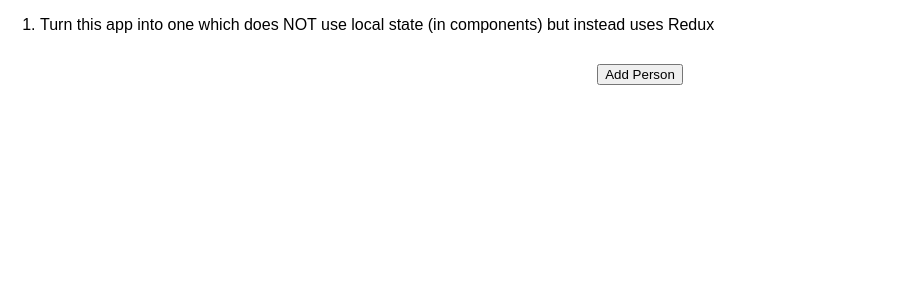
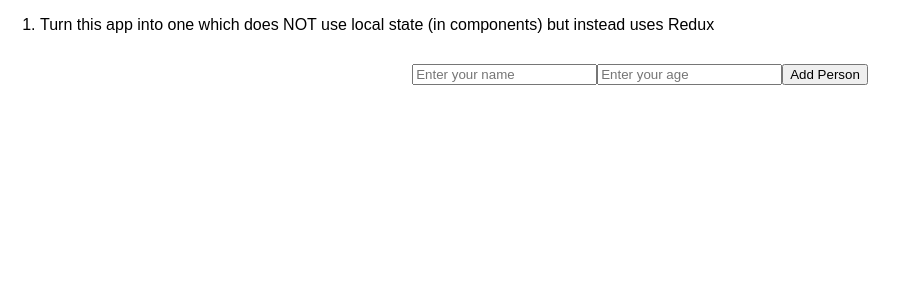
Before and after one commit to MadFarmer101/redux-add-persons-app, a React (Create React App) app: page / in a window 1280 px wide. Shown: the top 300 px of the page, without its empty margins (0-908 px from the left). Built offline with nearby package versions, Linux system fonts and the light colour scheme.

Commit message:
Changes AddPerson Component to a class based to be able to handle comp state + adds input fields for name and age

```diff
--- a/src/components/AddPerson/AddPerson.js
+++ b/src/components/AddPerson/AddPerson.js
@@ -1,11 +1,22 @@
-import React from 'react';
+import React, { Component } from "react";
 
-import './AddPerson.css';
+import "./AddPerson.css";
 
-const addPerson = (props) => (
-    <div className="AddPerson">
-        <button onClick={props.personAdded}>Add Person</button>
-    </div>
-);
+class AddPerson extends Component {
+  state = {
+    name: "",
+    age: "",
+  };
 
-export default addPerson;
+  render() {
+    return (
+      <div className="AddPerson">
+        <input placeholder="Enter your name"></input>
+        <input placeholder="Enter your age"></input>
+        <button onClick={this.props.personAdded}>Add Person</button>
+      </div>
+    );
+  }
+}
+
+export default AddPerson;
```
